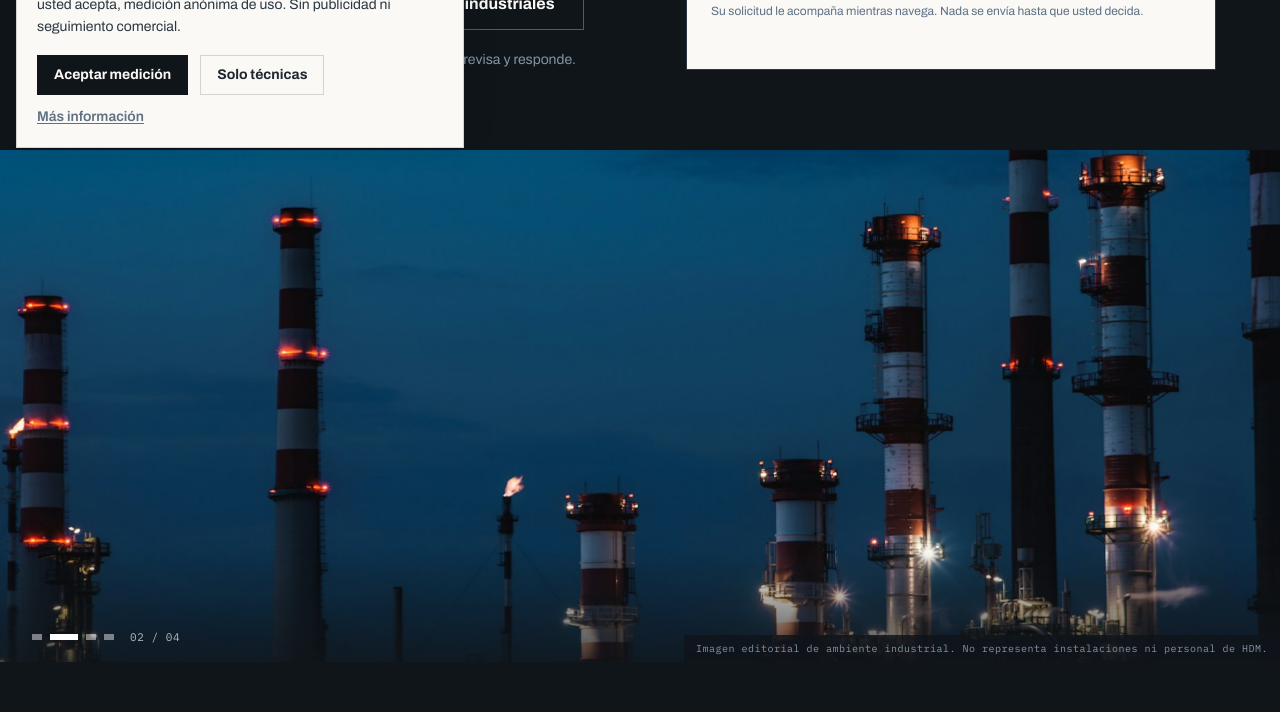
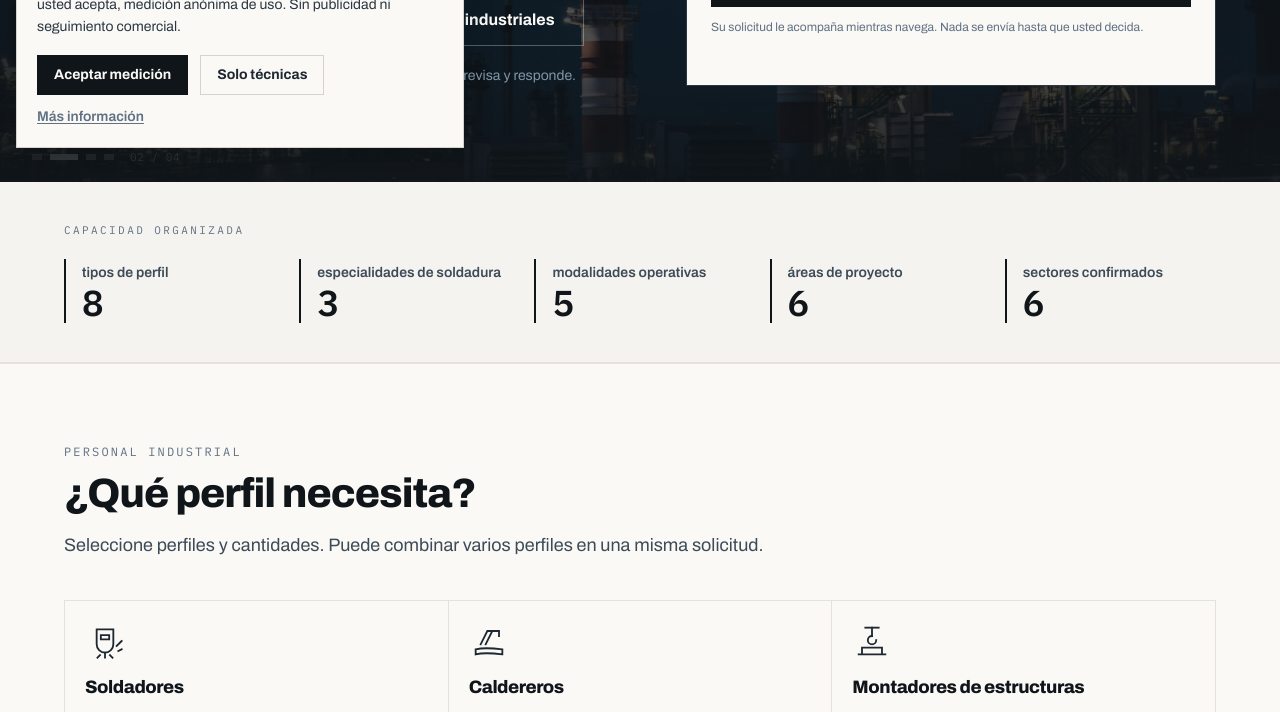
Before and after one commit to Jhin1v9/HDM-Industrial, a Next.js app: page / in a window 1280 px wide. Shown: the part 636-1348 px from the top of the page. Built offline with nearby package versions, Linux system fonts and the light colour scheme; no server answers.

Commit message:
hero: carrossel vira WALLPAPER de fundo (decreto owner: faixa separada tava feia) — fotos Ken Burns passando ATRAS do conteudo, overlay ink-950/72 + gradiente lateral pra legibilidade impecavel; faixa editorial separada removida

```diff
--- a/src/components/pages/HomePage.tsx
+++ b/src/components/pages/HomePage.tsx
@@ -41,8 +41,24 @@ export function HomePage({ locale }: { locale: Locale }) {
   return (
     <>
       {/* HERO — Brand moment 01: "Opa, posso mexer" */}
-      <section className="bg-ink-950 text-paper-50">
-        <div className="mx-auto grid max-w-[76rem] gap-10 px-5 py-14 sm:px-8 lg:grid-cols-[1.1fr_1fr] lg:py-20">
+      <section className="relative overflow-hidden bg-ink-950 text-paper-50">
+        {/* Wallpaper: carrossel automático (Ken Burns) no FUNDO do hero —
+            pedido do cliente Matheus 2026-09-25: fotos passando atrás do
+            conteúdo. Overlay escuro mantém o texto impecável. */}
+        <div className="absolute inset-0" aria-hidden="true">
+          <HeroRotator
+            slides={[
+              { src: "/images/hero-industrial.jpg", mobileSrc: "/images/hero-mobile.jpg", alt: "" },
+              { src: "/images/plant-industrial.jpg", alt: "" },
+              { src: "/images/mobilization-logistics.jpg", alt: "" },
+              { src: "/images/epi-safety.jpg", alt: "" },
+            ]}
+            className="absolute inset-0"
+          />
+          <div className="absolute inset-0 bg-ink-950/72" />
+          <div className="absolute inset-0 bg-gradient-to-r from-ink-950/60 via-transparent to-ink-950/30" />
+        </div>
+        <div className="relative mx-auto grid max-w-[76rem] gap-10 px-5 py-14 sm:px-8 lg:grid-cols-[1.1fr_1fr] lg:py-24">
           <Reveal hero className="flex flex-col justify-center">
             <p className="mb-4 font-mono text-xs tracking-[0.22em] text-steel-400 uppercase">
               {h.heroEyebrow}
@@ -95,40 +111,6 @@ export function HomePage({ locale }: { locale: Locale }) {
           </Reveal>
         </div>
 
-        {/* Hero editorial — carrossel automático FULL-BLEED (Ken Burns) com as
-            fotos licenciadas registradas. Pedido do cliente Matheus
-            2026-09-24: "as imagens passam automaticamente, só na primeira
-            parte". Nível do site: borda nenhuma, altura generosa, dots
-            discretos + legenda editorial. */}
-        <Reveal hero zoom className="relative pb-16">
-          <div className="relative h-[52vh] overflow-hidden sm:h-[64vh]">
-            <HeroRotator
-              slides={[
-                {
-                  src: "/images/hero-industrial.jpg",
-                  mobileSrc: "/images/hero-mobile.jpg",
-                  alt: getMedia("PH-PHOTO-HERO-01")?.alt[locale] ?? "",
-                },
-                {
-                  src: "/images/plant-industrial.jpg",
-                  alt: getMedia("PH-PHOTO-PLANT-01")?.alt[locale] ?? "",
-                },
-                {
-                  src: "/images/mobilization-logistics.jpg",
-                  alt: getMedia("PH-PHOTO-MOBILIZATION-01")?.alt[locale] ?? "",
-                },
-                {
-                  src: "/images/epi-safety.jpg",
-                  alt: getMedia("PH-PHOTO-EPI-01")?.alt[locale] ?? "",
-                },
-              ]}
-              className="absolute inset-0"
-            />
-            <p className="absolute right-0 bottom-0 bg-ink-950/85 px-3 py-1.5 font-mono text-[10px] tracking-wider text-steel-400">
-              {dict.common.editorialPhoto}
-            </p>
-          </div>
-        </Reveal>
       </section>
 
       {/* Escala por estrutura (§23): números derivados de registries */}
```
